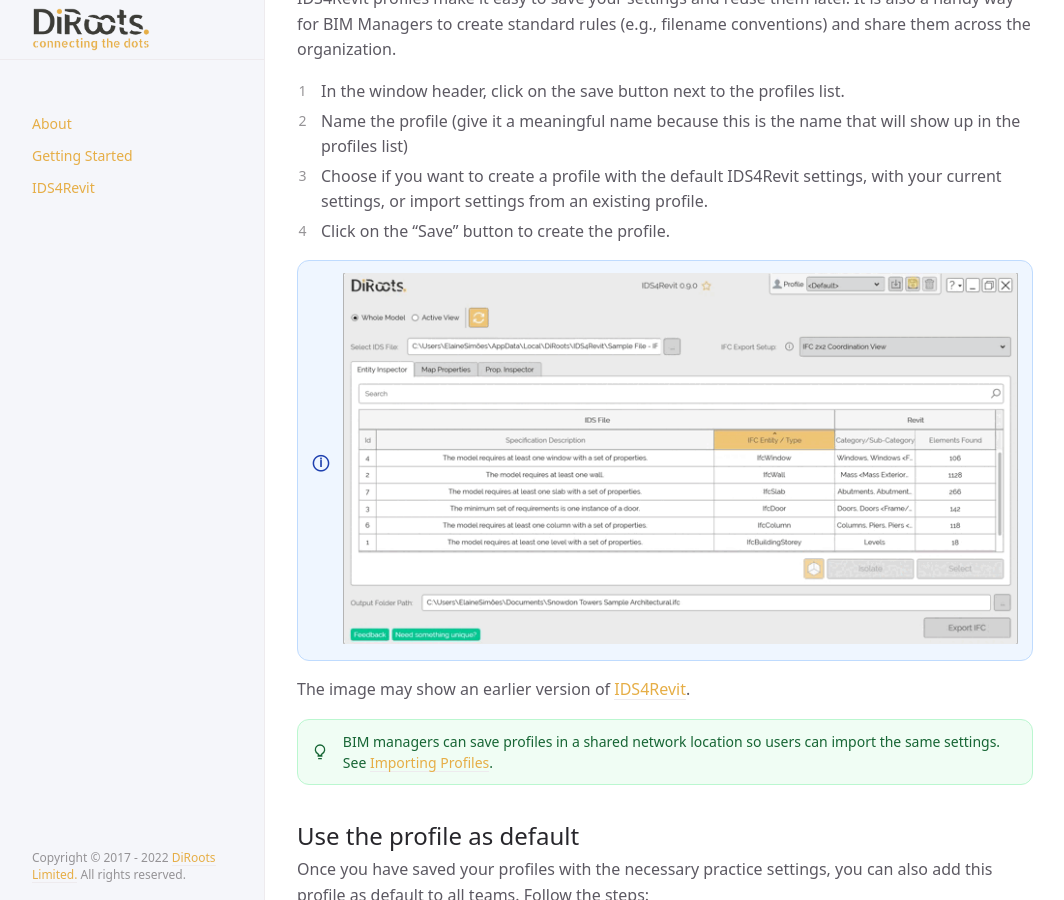
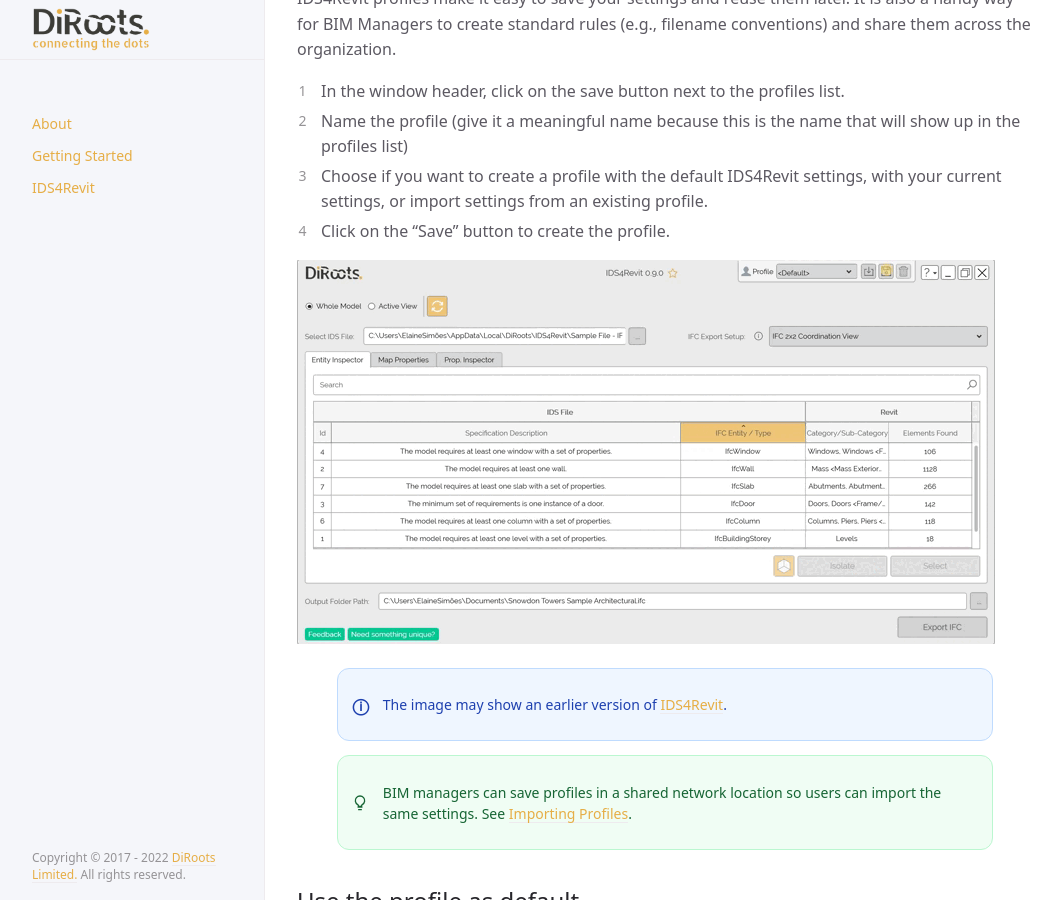
Before and after one commit to DiRoots-Limited/DiRoots.IDS4Revit.Releases, a Jekyll site: the page built from docs/Pages/IDS4Revit/Profiles.md, in a window 1280 px wide and 900 px high, scrolled down 652 px. Shown: the whole window, without its empty margins (107-1171 px from the left). Built offline with Jekyll 4.4.1, drawn with Linux system fonts in a browser that asks for light colours.

Commit message:
docs: address Copilot documentation review

```diff
--- a/docs/Pages/IDS4Revit/Profiles.md
+++ b/docs/Pages/IDS4Revit/Profiles.md
@@ -33,11 +33,11 @@ IDS4Revit profiles make it easy to save your settings and reuse them later. It i
 4. Click on the "Save" button to create the profile.
 
 ![IDS4Revit Creating profiles](../../../assets/images/GIFs/IDS-SaveProfile.gif)
+> The image may show an earlier version of [IDS4Revit](https://diroots.com/revit-plugins/ids-for-revit/).
 {: .note }
-The image may show an earlier version of [IDS4Revit](https://diroots.com/revit-plugins/ids-for-revit/).
 
+> BIM managers can save profiles in a shared network location so users can import the same settings. See [Importing Profiles](#importing-profiles).
 {: .new }
-BIM managers can save profiles in a shared network location so users can import the same settings. See [Importing Profiles](#importing-profiles).
 
 ## Use the profile as default
 
@@ -61,8 +61,8 @@ IDS4Revit profiles make it easy to import existing profiles to stay compliant wi
 5. Click on the "Create" button to create the profile.
 
 ![IDS4Revit Importing profiles](../../../assets/images/GIFs/IDS-ImportProfile.gif)
+> The image may show an earlier version of [IDS4Revit](https://diroots.com/revit-plugins/ids-for-revit/).
 {: .note }
-The image may show an earlier version of [IDS4Revit](https://diroots.com/revit-plugins/ids-for-revit/).
 
 ## Deleting Profiles
 
```
